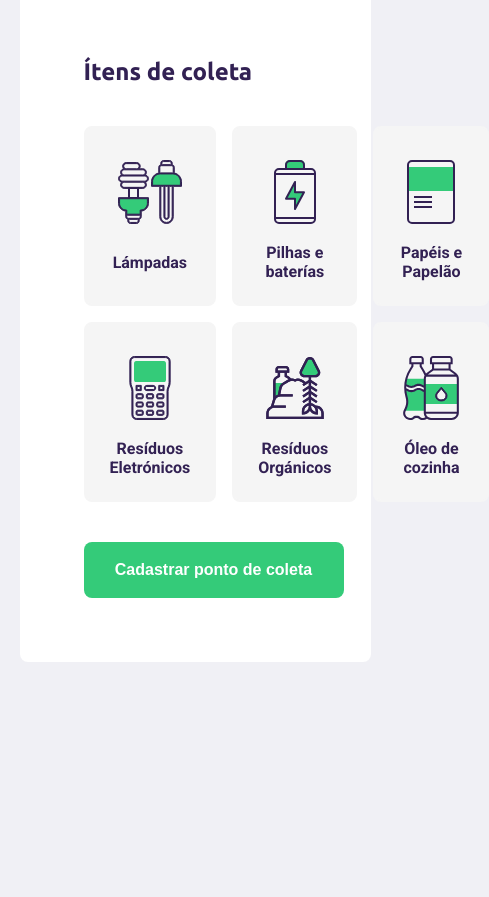
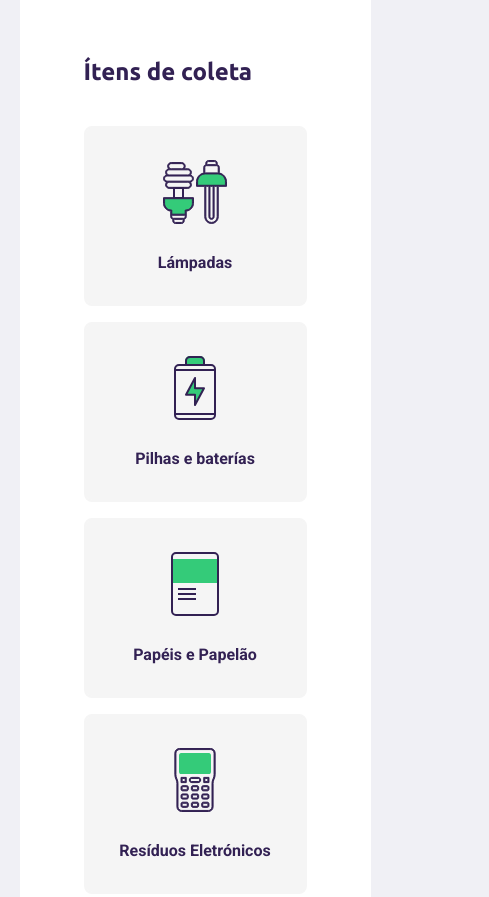
Before and after one commit to Vicdeabreu/NLW-ecoleta, a website: page create-point.html in a window 390 px wide. Shown: the part 1120-2017 px from the top of the page, 489 px wide, since content can reach past the window. Before the commit the page ends 1782 px from the top, so only its background shows below. Drawn offline with Linux system fonts and the light colour scheme; no server answers.

Commit message:
modificação de responsividada no create-point

```diff
--- a/public/styles/responsive.css
+++ b/public/styles/responsive.css
@@ -1,3 +1,24 @@
+
+@media (max-width: 830px) {
+  .items-grid {
+    display: grid;
+    grid-template-columns: 1fr;
+  }
+
+  form button {
+    width: 220px;
+    height: 56px;
+    background-color: var(--primary-color);
+    border-radius: 8px;
+    color: white;
+    font-weight: bold;
+    font-size: 12px;
+    border: 0;
+    margin-top: 40px;
+    transition: background-color 400ms;
+  }
+}
+
 
 @media (max-width: 900px) {
   #page-home {
```
